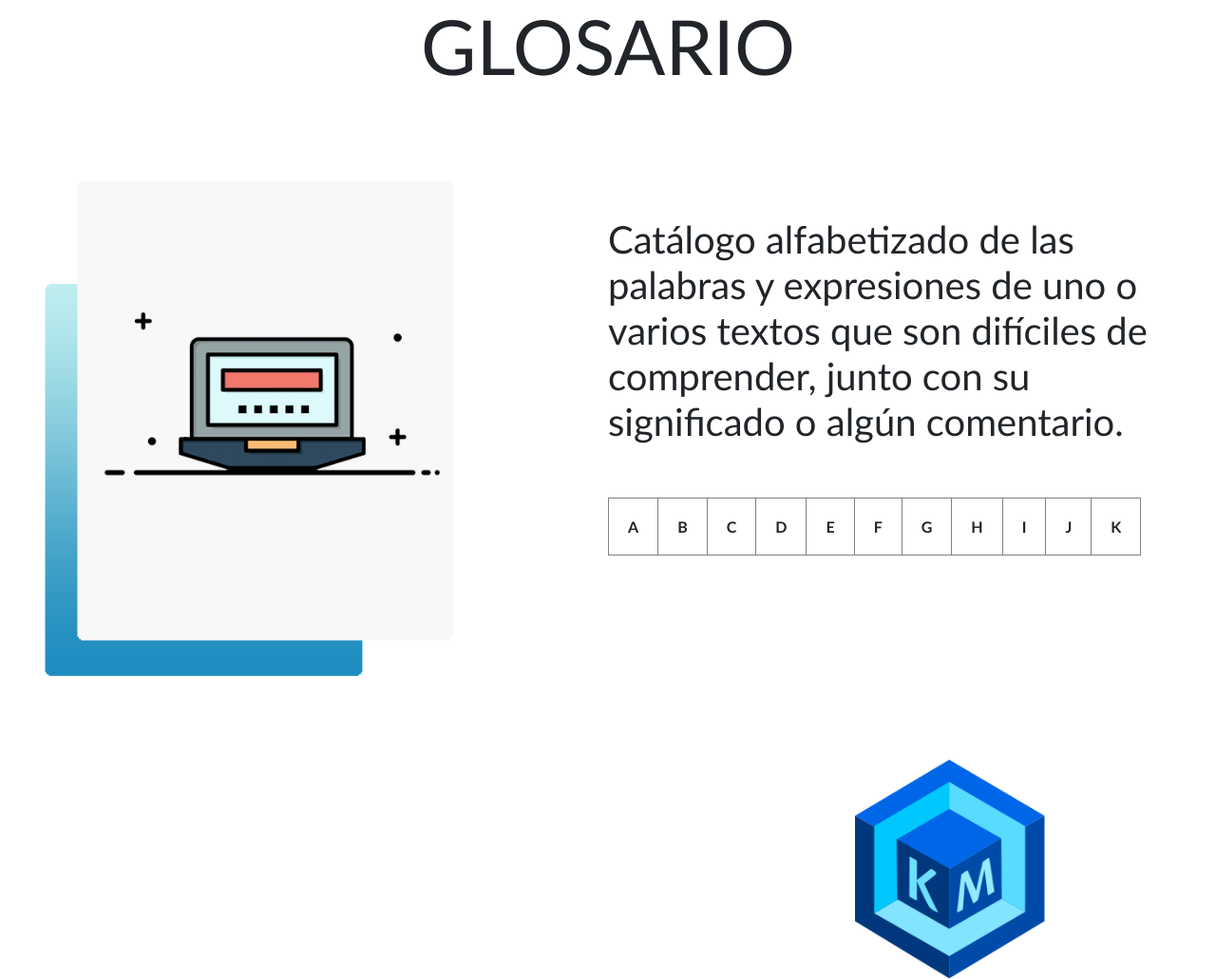
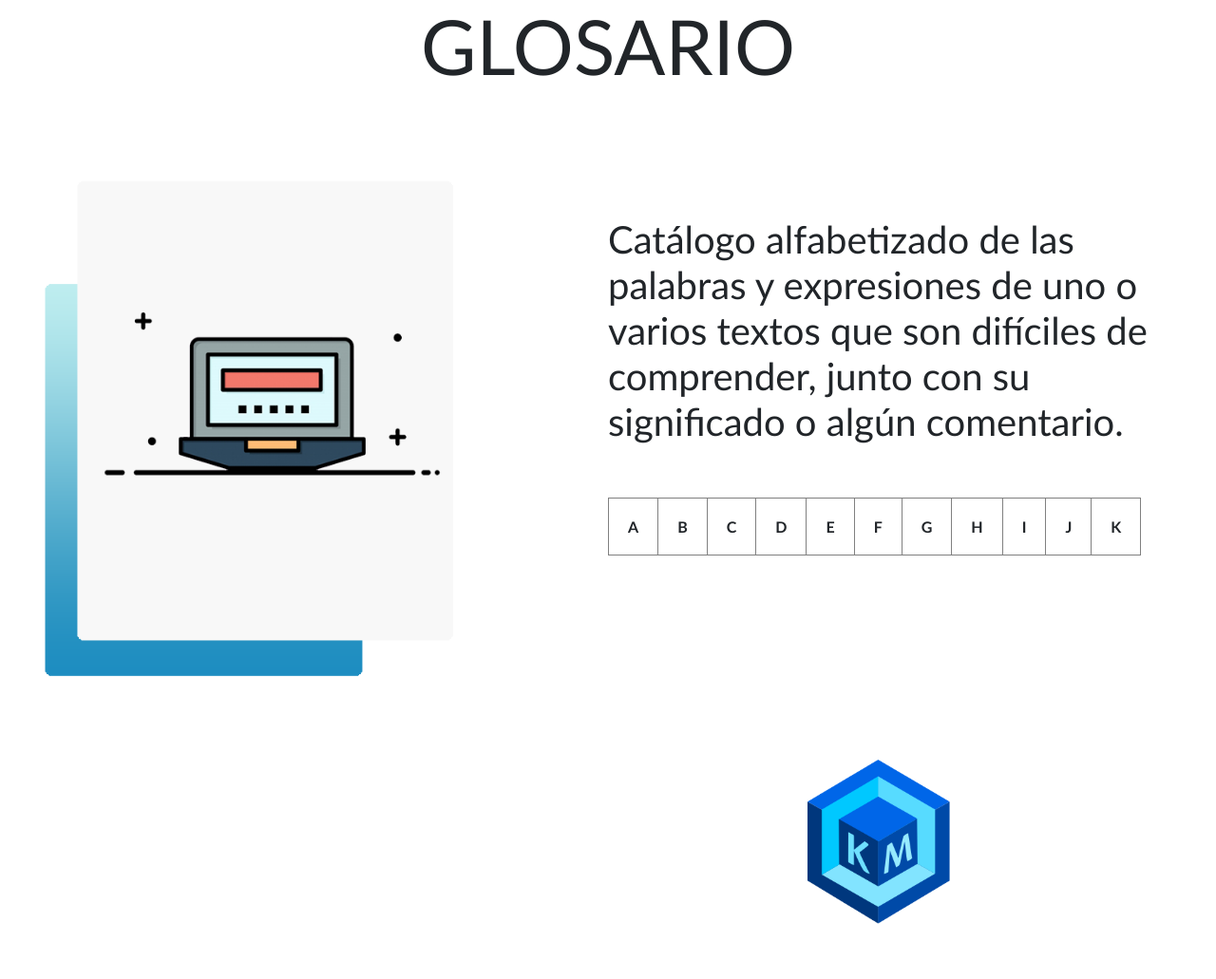
Before and after one commit to Andersonmoreno/Glosario, a plain HTML site: page index.html in a window 1280 px wide. Shown: the whole page at 95% size. After the commit the page ends 973 px from the top, so only its background shows below. Drawn offline with nearby package versions, Linux system fonts and the light colour scheme.

Commit message:
Update style.css

```diff
--- a/style.css
+++ b/style.css
@@ -247,6 +247,6 @@ table{
     }
 
 .imglogo{
-    width: 200px;
-    margin-left: 900px;
+    width: 150px;
+    margin-left: 850px;
 }
```
